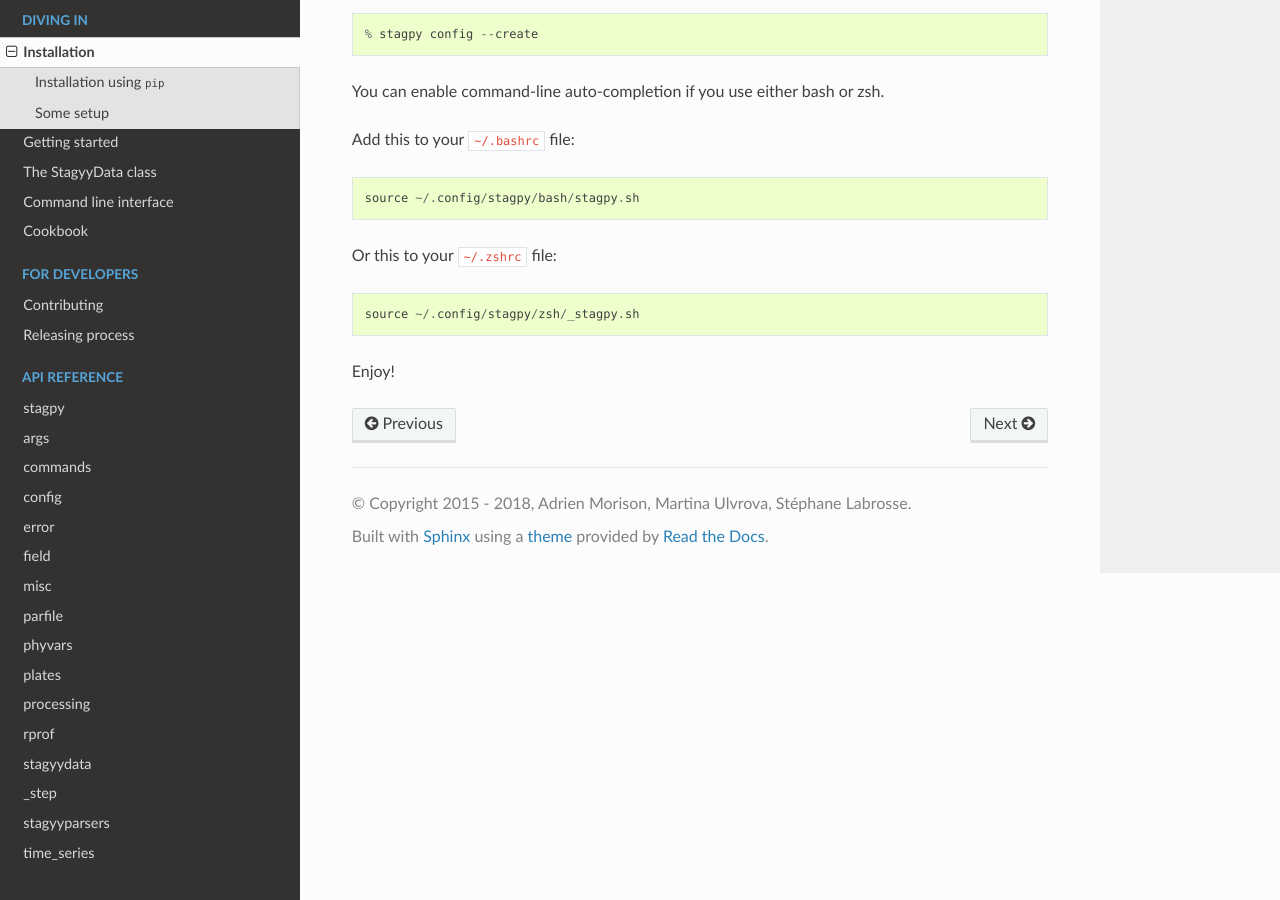
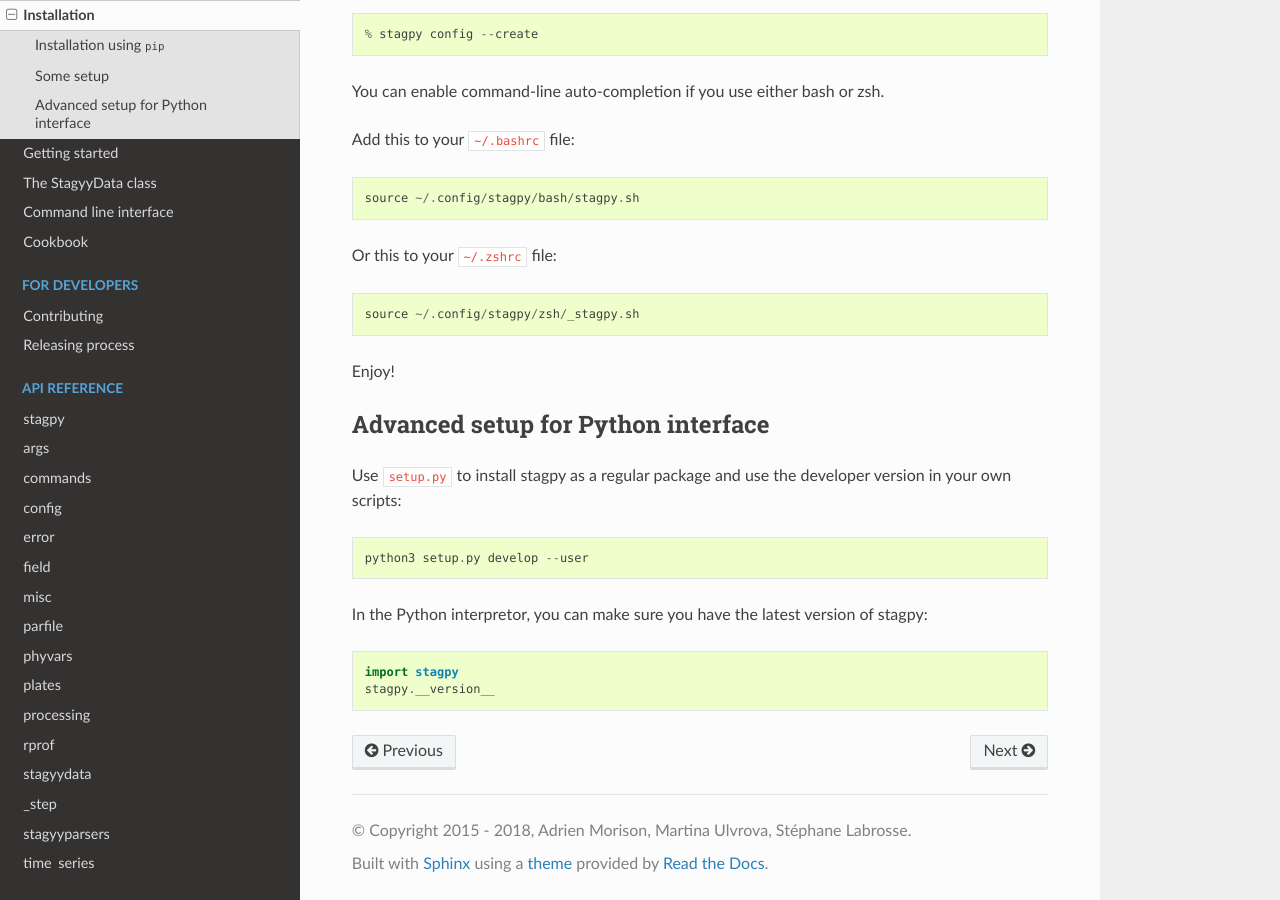
Before and after one commit to StagPython/StagPy, a Sphinx documentation site: the page built from docs/sources/install.rst, in a window 1280 px wide and 900 px high, scrolled down 1092 px. Built offline with Sphinx 7.4.7 and the Read the Docs theme 2.0.0, drawn with Linux system fonts in a browser that asks for light colours.

Commit message:
Update install.rst

```diff
--- a/docs/sources/install.rst
+++ b/docs/sources/install.rst
@@ -61,3 +61,17 @@ Or this to your ``~/.zshrc`` file::
     source ~/.config/stagpy/zsh/_stagpy.sh
 
 Enjoy!
+
+.. _advancedsetup:
+
+Advanced setup for Python interface
+-----------------------------------
+
+Use ``setup.py`` to install stagpy as a regular package and use the developer version in your own scripts::
+
+    python3 setup.py develop --user
+
+In the Python interpretor, you can make sure you have the latest version of stagpy::
+
+    import stagpy
+    stagpy.__version__
```
